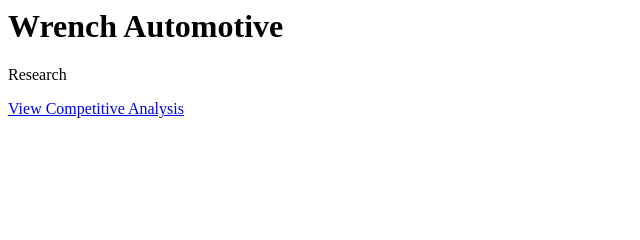
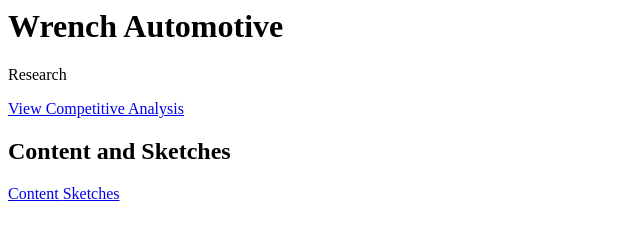
Before and after one commit to KentStateWeb/fall2016-group7-wrenchautomotive-spring, a plain HTML site: page index.html in a window 1280 px wide. Shown: the whole page, without its empty margins (0-640 px from the left). Drawn offline with Linux system fonts and the light colour scheme.

Commit message:
content and sketches
added links to turn in content and sketches 3.21.17

```diff
--- a/index.html
+++ b/index.html
@@ -5,5 +5,11 @@
 <h1> Wrench Automotive </h1>
 <p> Research </p>
 <a href="research/competitive.pdf">View Competitive Analysis </a>
+<h2> Content and Sketches </h2>
+<a href= "https://drive.google.com/open?id=0B5bgk34_tFAaQTB2UmZmcllzSTQ">
+  Content </a>
+<a href="https://drive.google.com/open?id=0B5bgk34_tFAaSnBjOE8yS0RvNGM">
+  Sketches </a>
+
   </body>
   </html>
```
